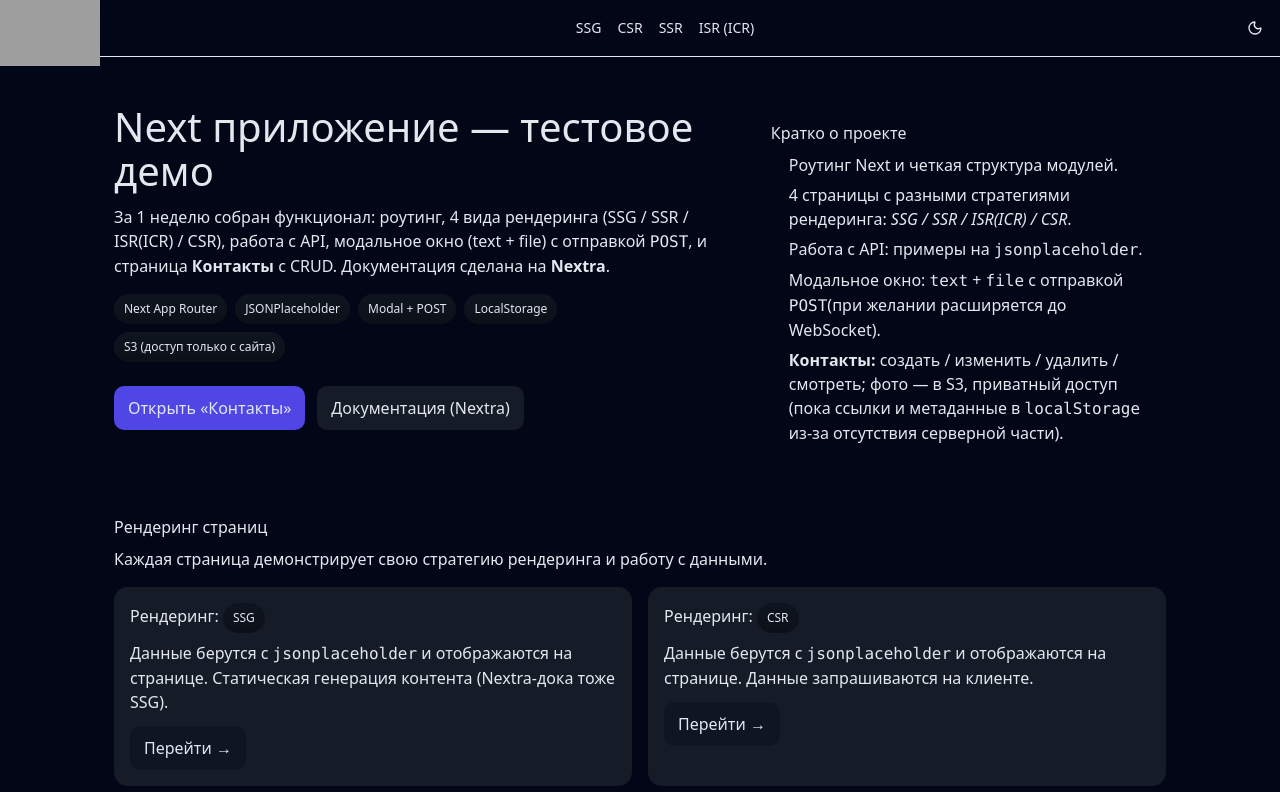
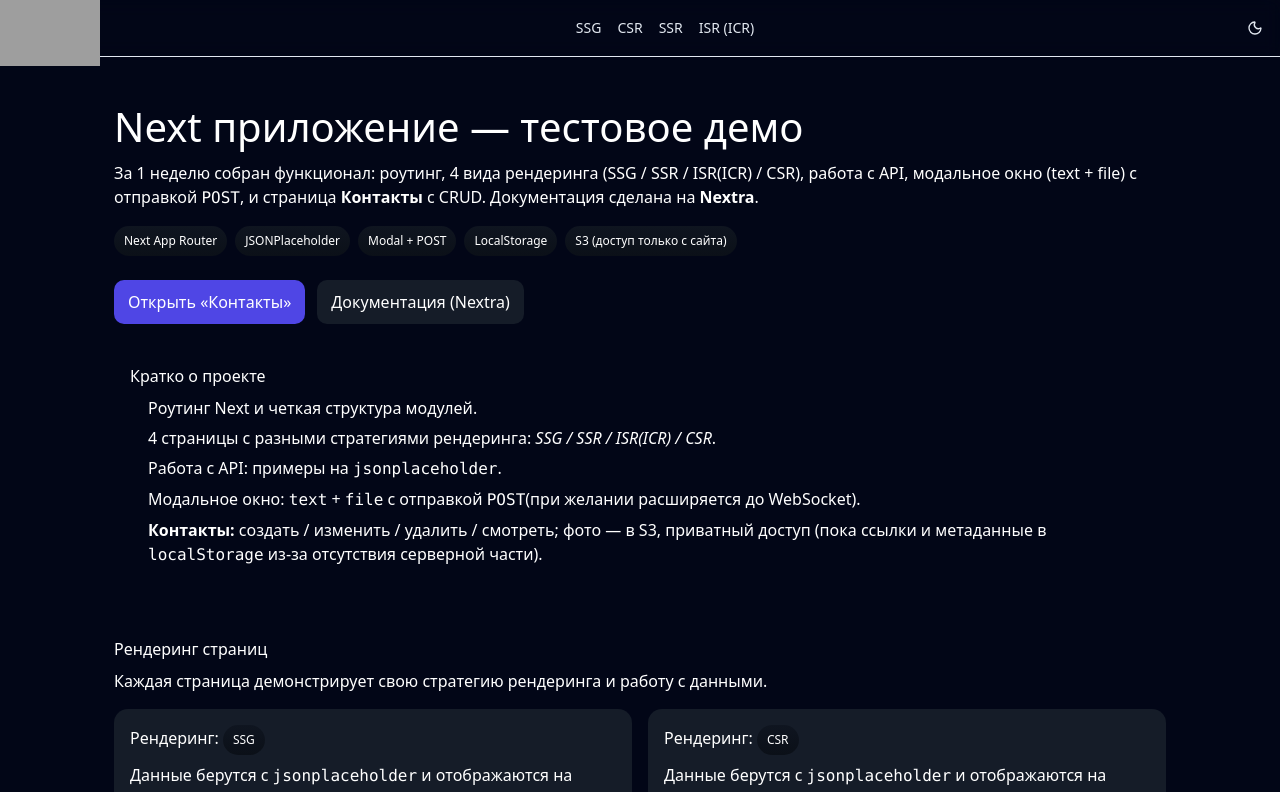
Before and after one commit to tab11pm/next-app, a Next.js app: page / in a window 1280 px wide. Shown: the top 792 px of the page. Built offline with nearby package versions, Linux system fonts and the light colour scheme; grey boxes are pictures that could not be loaded.

Commit message:
Error link in main page

```diff
--- a/src/app/globals.css
+++ b/src/app/globals.css
@@ -10,8 +10,9 @@
 	--overlay: 0 0 0;
 	--accent: #4f46e5;
 	--accent-2: #22c55e;
-	--card: #151c28;
-	--text: #e3e8ef;
+	--card: #cecece;
+	--card-text: #000;
+	--text: #000;
 }
 
 /* тёмная тема (класс на <html>) */
@@ -22,6 +23,9 @@
 	--border: 51 65 85; /* slate-600 */
 	--panel: 15 23 42; /* slate-900 */
 	--overlay: 0 0 0;
+	--text: #fff;
+	--card: #151c28;
+	--card-text: #fff;
 }
 
 html,
--- a/src/components/common/MainDocPage.tsx
+++ b/src/components/common/MainDocPage.tsx
@@ -1,14 +1,13 @@
-import Item from '@/components/ui/Item'
 import { DOCPAGES } from '@/lib/consts/doc-pages'
-import Link from 'next/link'
+import FeatureCard from '../ui/FeatureCard'
 
 export default function MainDocPage() {
 	return (
 		<div className="grid md:grid-cols-2 gap-4 mt-4">
 			{DOCPAGES.map(({ text, link, title }) => (
-				<Link key={link} href={'/docs' + link}>
-					<Item title={title} text={text} />
-				</Link>
+				<FeatureCard key={link} title={title} href={`docs/${link}`}>
+					{text}
+				</FeatureCard>
 			))}
 		</div>
 	)
--- a/src/components/features/ImagePreview.tsx
+++ b/src/components/features/ImagePreview.tsx
@@ -13,11 +13,11 @@ export default function ImagePreview({
 	onChange,
 }: Props) {
 	return (
-		<div className="relative w-full h-[280px]">
+		<div className="relative w-full h-[280px] overflow-hidden">
 			<img
 				src={previewUrl}
 				alt="Предпросмотр фотографии"
-				className="object-cover rounded-2xl"
+				className="object-cover rounded-2xl size-full"
 				draggable={false}
 			/>
 			<div className="absolute inset-x-3 bottom-3 flex items-center justify-between gap-2">
--- a/src/constants/FEATURECARDS.tsx
+++ b/src/constants/FEATURECARDS.tsx
@@ -20,7 +20,7 @@ export const FEATURECARDS: PagesType[] = [
 	},
 	{
 		title: 'Модальное окно & POST',
-		link: '/playground/modal',
+		link: '/contacts',
 		text: (
 			<>
 				Модал содержит два поля: текст и файл. Отправка выполняется{' '}
@@ -42,7 +42,7 @@ export const FEATURECARDS: PagesType[] = [
 	},
 	{
 		title: 'Работа с API',
-		link: '/playground/api',
+		link: '/blog',
 		text: (
 			<>
 				Примеры запросов к <code>jsonplaceholder</code>: получение списков,
--- a/src/styles/main.module.css
+++ b/src/styles/main.module.css
@@ -10,7 +10,6 @@
 
 .hero {
 	display: grid;
-	grid-template-columns: 1.2fr 0.8fr;
 	gap: 24px;
 }
 
@@ -46,6 +45,7 @@
 	border-radius: 999px;
 	font-size: 12px;
 	background: linear-gradient(180deg, #0f1520 0%, #0b1018 100%);
+	color: white;
 }
 
 .heroCtas {
@@ -124,12 +124,13 @@
 	margin: 0 0 8px;
 }
 .card p {
-	color: var(--muted);
+	color: var(--text);
 	margin: 0 0 12px;
 }
 
 .cta {
 	background: #0e1523;
+	color: white;
 }
 
 .arch {
```
